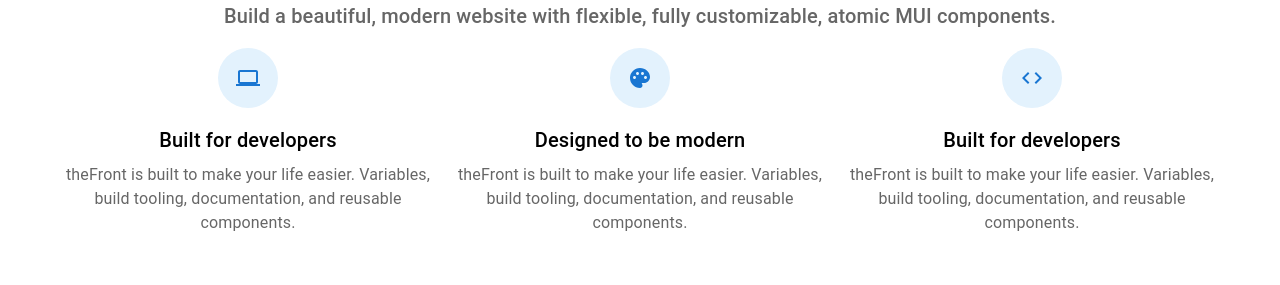
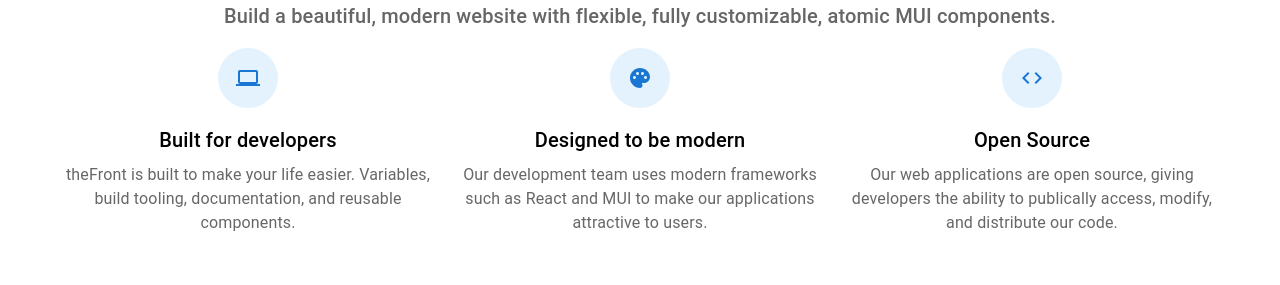
Before and after one commit to jpzambranoleon/static-website-mui, a React (Create React App) app: page / in a window 1280 px wide. Shown: the part 1520-1805 px from the top of the page. Built offline with nearby package versions, Linux system fonts and the light colour scheme; the HTML template or start-up script is replaced by a standard one.

Commit message:
updated Tech.jsx

```diff
--- a/src/pages/home/components/Tech.jsx
+++ b/src/pages/home/components/Tech.jsx
@@ -1,6 +1,6 @@
 import { Code, Laptop, Palette } from "@mui/icons-material";
 import { Avatar, Container, Grid, Typography } from "@mui/material";
-import { blue, lightBlue } from "@mui/material/colors";
+import { blue } from "@mui/material/colors";
 
 const Tech = () => {
     return (
@@ -44,8 +44,8 @@ const Tech = () => {
                         Designed to be modern
                     </Typography>
                     <Typography variant="body1" color="text.secondary">
-                        theFront is built to make your life easier.
-                        Variables, build tooling, documentation, and reusable components.
+                        Our development team uses modern frameworks such as React and MUI
+                        to make our applications attractive to users.
                     </Typography>
                 </Grid>
                 <Grid item sx={12} sm={4}>
@@ -53,11 +53,11 @@ const Tech = () => {
                         <Code color="primary"/>
                     </Avatar>
                     <Typography gutterBottom variant="h6">
-                        Built for developers
+                        Open Source
                     </Typography>
                     <Typography variant="body1" color="text.secondary">
-                        theFront is built to make your life easier.
-                        Variables, build tooling, documentation, and reusable components.
+                        Our web applications are open source, giving developers the ability
+                        to publically access, modify, and distribute our code.
                     </Typography>
                 </Grid>
             </Grid>
```
